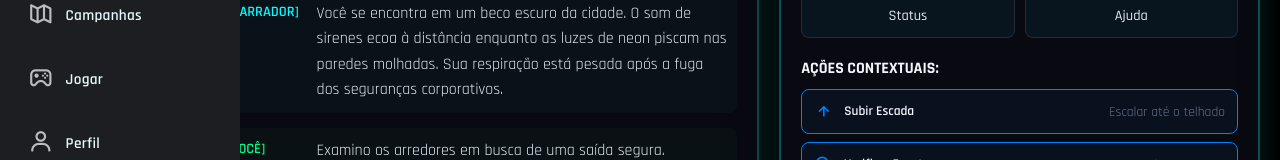
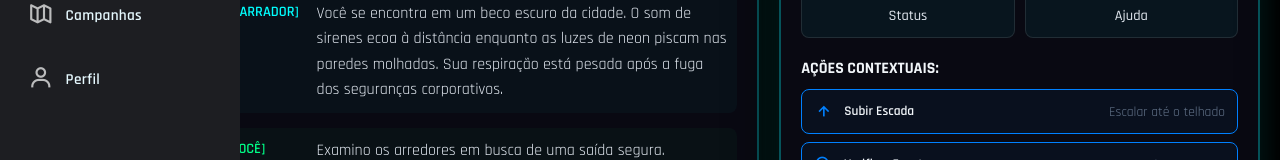
Before and after one commit to vieiraadev/RPG-Chromance-Front, an Angular app: page /game in a window 1280 px wide. Shown: the part 165-325 px from the top of the page. Built offline with nearby package versions, Linux system fonts and the light colour scheme; sample sign-in values are in the browser's storage.

Commit message:
refactor(navbar): remover item de navegação

```diff
--- a/src/app/shared/components/navbar/navbar.component.ts
+++ b/src/app/shared/components/navbar/navbar.component.ts
@@ -27,7 +27,6 @@ export class NavbarComponent implements OnInit {
     { id: 'home',        label: 'Home',             icon: 'bx-home',     path: '/home' },
     { id: 'characters',  label: 'Meus Personagens', icon: 'bx-group',    path: '/characters' },
     { id: 'campaigns',   label: 'Campanhas',        icon: 'bx-map-alt',  path: '/campaigns' },
-    { id: 'play',        label: 'Jogar',            icon: 'bx-joystick', path: '/play' },
     { id: 'profile',     label: 'Perfil',           icon: 'bx-user',     path: '/profile' },
   ];
 
```
